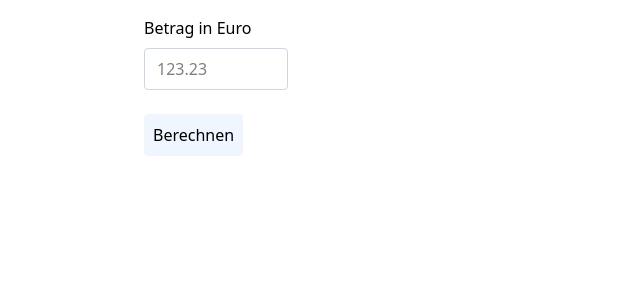
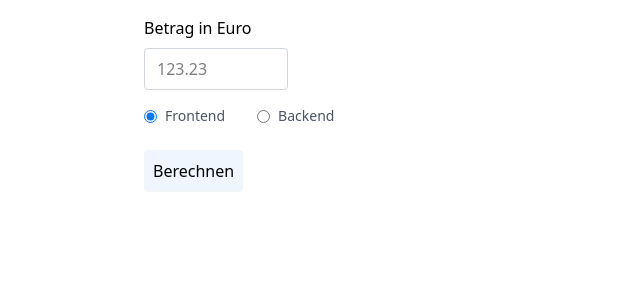
Before and after one commit to wertzuk/wertzuk-web-app-challenge, an Angular app in the folder frontend/: page / in a window 1280 px wide. Shown: the top 300 px of the page, without its empty margins (0-640 px from the left). Built offline with nearby package versions, Linux system fonts and the light colour scheme.

Commit message:
add radio buttons to ui to toggle frontend and backend calculation

```diff
--- a/frontend/src/app/home/home.html
+++ b/frontend/src/app/home/home.html
@@ -13,6 +13,27 @@
       [(ngModel)]="amount"
       required
     />
+
+    <div class="flex gap-8 py-2">
+      <label class="flex items-center gap-2 cursor-pointer">
+        <input
+          type="radio"
+          [value]="true"
+          [checked]="isUsingFrontend()"
+          (change)="isUsingFrontend.set(true)"
+        />
+        <span class="text-sm text-gray-600">Frontend</span>
+      </label>
+      <label class="flex items-center gap-2 cursor-pointer">
+        <input
+          type="radio"
+          [value]="false"
+          [checked]="!isUsingFrontend()"
+          (change)="isUsingFrontend.set(false)"
+        />
+        <span class="text-sm text-gray-600">Backend</span>
+      </label>
+    </div>
 
     <button class="block border border-gray-100 bg-blue-50 p-2 mt-4 rounded cursor-pointer">
       Berechnen
```
